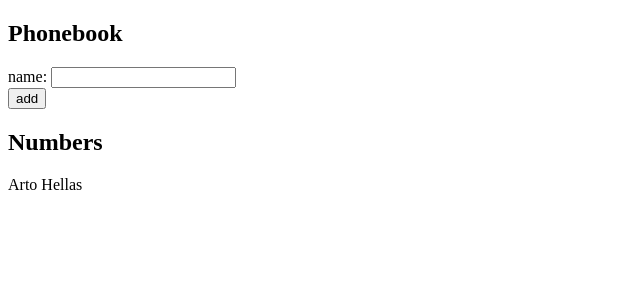
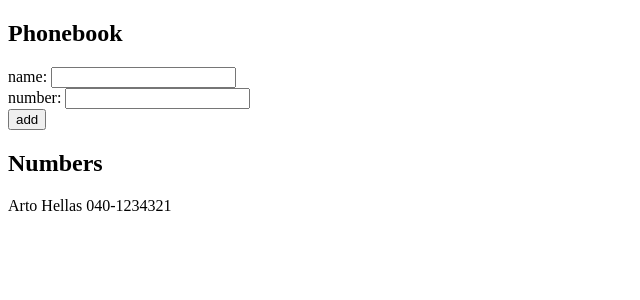
Before and after one commit to marko-tuononen/fullstackopen, a React (Create React App) app in the folder part2/puhelinluettelo/: page / in a window 1280 px wide. Shown: the top 300 px of the page, without its empty margins (0-640 px from the left). Built offline with nearby package versions, Linux system fonts and the light colour scheme.

Commit message:
Task 2.8

```diff
--- a/part2/puhelinluettelo/src/App.js
+++ b/part2/puhelinluettelo/src/App.js
@@ -2,9 +2,10 @@
 
 const App = () => {
   const [ persons, setPersons] = useState([
-    { id: 1, name: 'Arto Hellas' }
+    { id: 1, name: 'Arto Hellas', number: '040-1234321' }
   ])
   const [ newName, setNewName ] = useState('')
+  const [ newNumber, setNewNumber ] = useState('')
 
   const addPerson = event => {
     event.preventDefault()
@@ -12,19 +13,20 @@
       alert(`${newName} is already added to phonebook`)
       return
     }
+    console.log('add person')
     const personObject = {
       name: newName,
+      number: newNumber,
       id: persons.length + 1,
     }
 
     setPersons(persons.concat(personObject))
     setNewName('')
+    setNewNumber('')
   }
 
-  const handleNameChange = event => {
-    console.log(event.target.value)
-    setNewName(event.target.value)
-  }
+  const handleNameChange = event => setNewName(event.target.value)
+  const handleNumberChange = event => setNewNumber(event.target.value)
 
   return (
     <div>
@@ -34,11 +36,14 @@
           name: <input value={newName} onChange={handleNameChange}/>
         </div>
         <div>
+          number: <input value={newNumber} onChange={handleNumberChange}/>
+        </div>
+        <div>
           <button type="submit">add</button>
         </div>
       </form>
       <h2>Numbers</h2>
-      {persons.map(person => <p key={person.id}>{person.name}</p>)}
+      {persons.map(person => <p key={person.id}>{person.name}&nbsp;{person.number}</p>)}
     </div>
   )
 }
```
